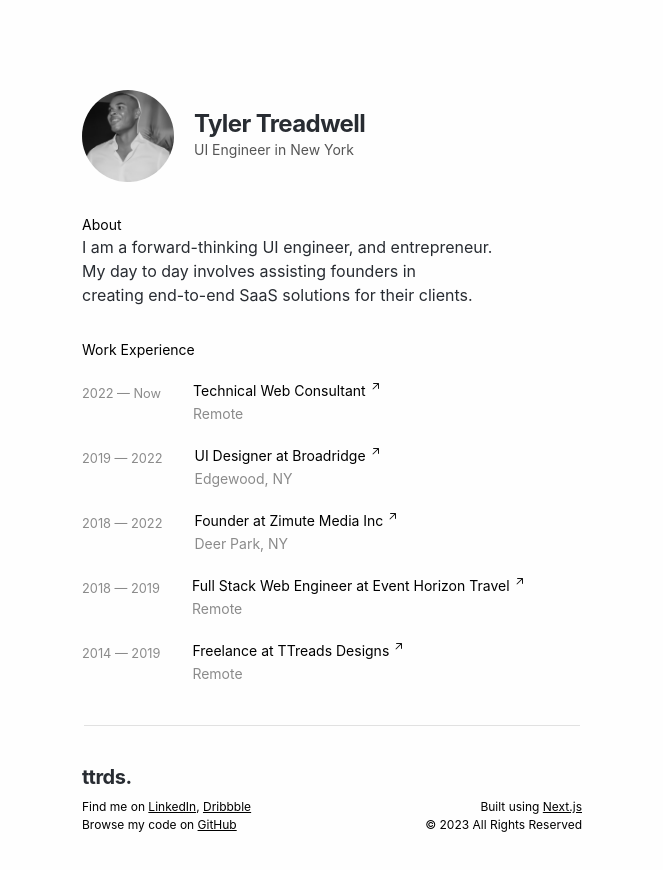
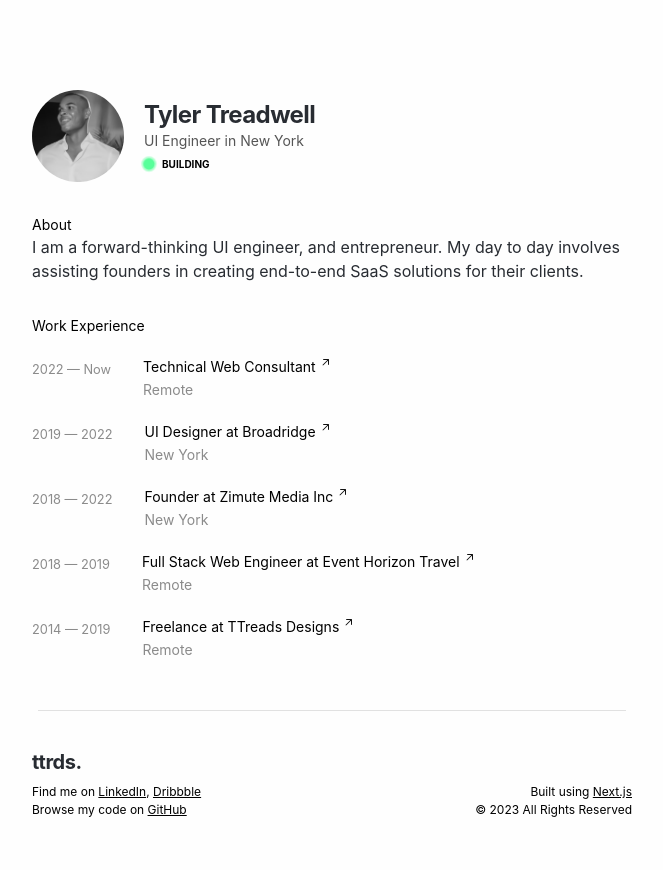
Before and after one commit to TTreads/Tyler-Treadwell-2023, a Next.js app: page / in a window 1280 px wide. Shown: the top 870 px of the page, without its empty margins (308-971 px from the left). Built offline with nearby package versions, Linux system fonts and the light colour scheme.

Commit message:
Refinements

```diff
--- a/src/app/globals.css
+++ b/src/app/globals.css
@@ -1,6 +1,8 @@
 @tailwind base;
 @tailwind components;
 @tailwind utilities;
+
+
 
 :root {
   --foreground-rgb: #282C32;
@@ -38,6 +40,77 @@ footer:before {
 
 
 /*
+Blink
+*/
+
+.blink {
+  display: inline-block;
+  border-radius: 50px;
+  width: 10px;
+  height: 10px;
+  position: relative;
+  top: 6px;
+}
+
+.blink:before,
+.blink:after {
+  content: "";
+  position: absolute;
+  top: 0;
+  left: 0;
+  width: 100%;
+  height: 100%;
+  background: rgba(0, 255, 101, 0.6);
+  border-radius: 50px;
+  opacity: 0;
+}
+
+.blink:before {
+  transform: scale(1);
+  -webkit-animation: blink 1.6s infinite linear;
+  animation: blink 1.6s infinite linear;
+}
+
+.blink:after {
+  -webkit-animation: blink 1.6s 1.2s infinite linear;
+  animation: blink 1.6s 1.2s infinite linear;
+}
+
+@-webkit-keyframes blink {
+  0% {
+    opacity: 0;
+    transform: scale(0.4);
+  }
+
+  33.33333% {
+    opacity: 1;
+    transform: scale(1);
+  }
+
+  100% {
+    opacity: 0;
+    transform: scale(2);
+  }
+}
+
+@keyframes blink {
+  0% {
+    opacity: 0;
+    transform: scale(0.4);
+  }
+
+  33.33333% {
+    opacity: 1;
+    transform: scale(1);
+  }
+
+  100% {
+    opacity: 0;
+    transform: scale(2);
+  }
+}
+
+/*
 Dark Mode
 */
 
--- a/src/app/page.tsx
+++ b/src/app/page.tsx
@@ -15,13 +15,13 @@ const Jobs: Job[] = [{
 
   title: `UI Designer`,
   companyName: `Broadridge`,
-  location: `Edgewood, NY`,
+  location: `New York`,
   date: `2019 — 2022`,
   link: `https://www.broadridge.com/`,
 }, {
   title: `Founder`,
   companyName: `Zimute Media Inc`,
-  location: `Deer Park, NY`,
+  location: `New York`,
   date: `2018 — 2022`,
   link: `http://zimute.com/`,
 
@@ -113,7 +113,7 @@ export default function Home() {
     <div className={`${Theme}`}>
       <header className="max-w-[100vw] min-h-[50px]"></header>
       <main className='p-5 min-h-[80vh] pb-0'>
-        <div className="max-w-[540px] m-auto md:p-5 pt-0 ">
+        <div className="max-w-[640px] m-auto md:p-5 pt-0 ">
 
           <motion.div
             initial={{ opacity: 0, y: 20 }} // Initial state (hidden)
@@ -126,6 +126,7 @@ export default function Home() {
               <div>
                 <h3 className="text-[24px] font-bold leading-7 tracking-tight text-[#282C32]">Tyler Treadwell</h3>
                 <p className="text-sm font-normal leading-6 text-[#555]">UI Engineer in New York</p>
+                <div className="status flex align-center gap-2"><div className="blink"></div> <small className='uppercase text-[10px] font-bold relative mt-1' aria-label="Activity status building">building</small></div>
               </div>
 
             </div>
@@ -171,7 +172,7 @@ export default function Home() {
         className='p-5'
       >
 
-        <footer className='max-w-[540px] m-auto md:p-5 '>
+        <footer className='max-w-[640px] m-auto md:p-5 '>
           <div className='pb-10 pt-5'>
             <div className='flex-col'><h3 className="text-[20px] font-bold tracking-tight text-[#282C32] leading-tight"><span aria-label='ttrds. Tyler Treadwell Designs'>ttrds.</span></h3></div>
             <div className='md:flex justify-between'>
```
